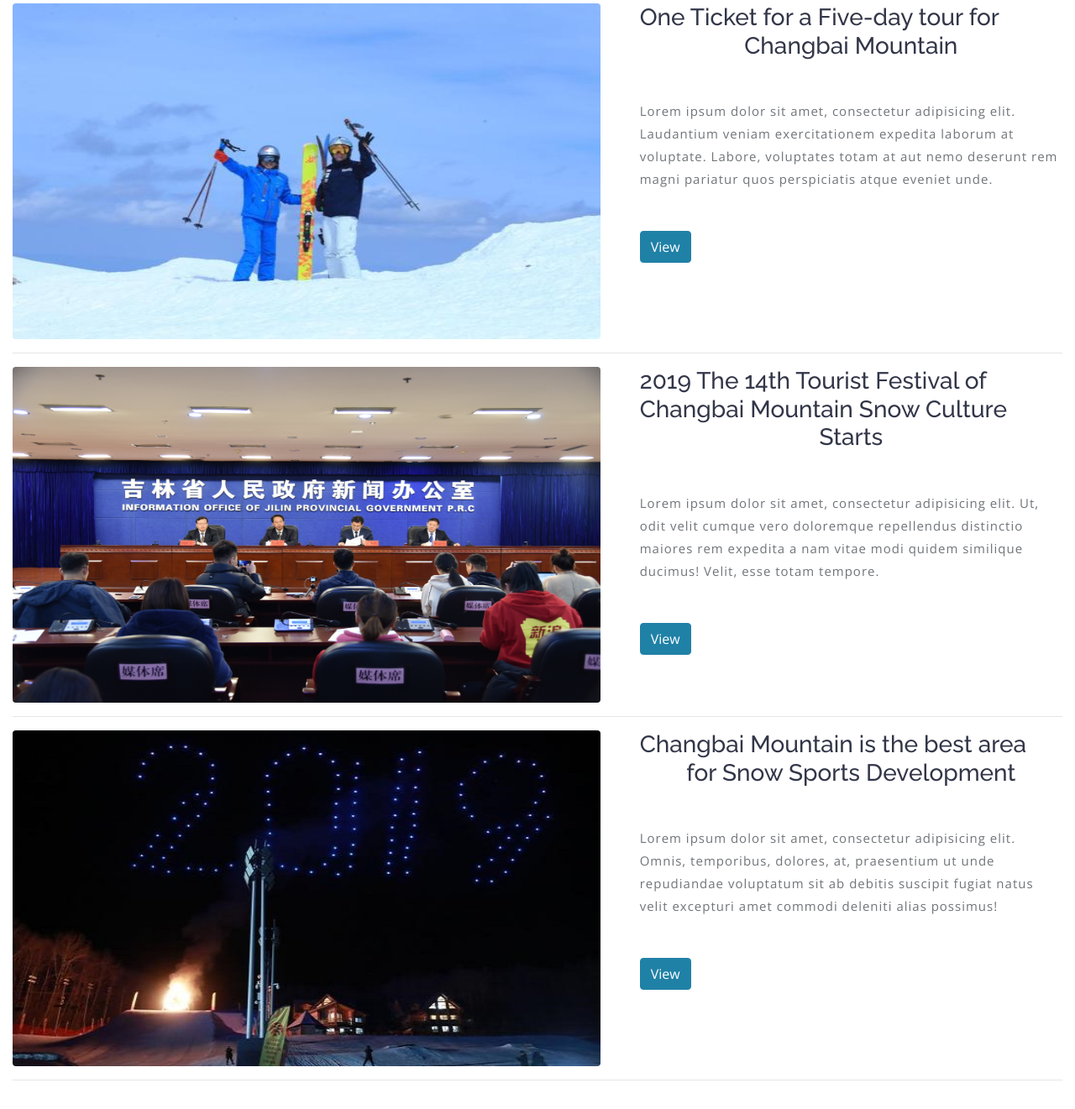
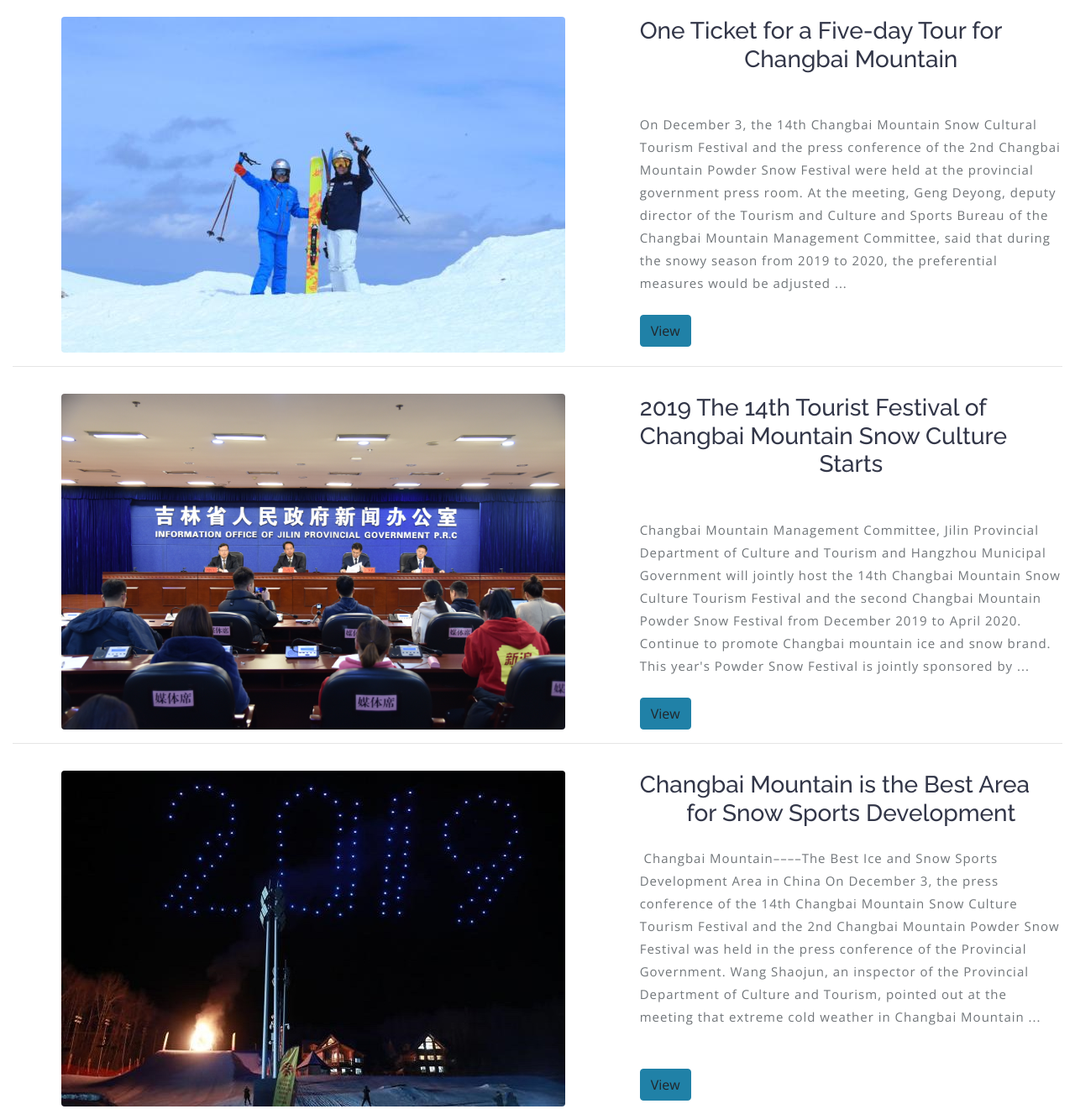
Before and after one commit to CATatPKU/transTech19FallContest_iTravel, a plain HTML site: page news.html in a window 1280 px wide. Shown: the part 749-2070 px from the top of the page at 84% size. Drawn offline with nearby package versions, Linux system fonts and the light colour scheme.

Commit message:
update news.html translation

```diff
--- a/news.html
+++ b/news.html
@@ -90,21 +90,19 @@
     <!-- Page Heading/Breadcrumbs -->
     <!-- News 1 -->
     <div class="row">
-      <div class="col-md-7">
-        <a href="#">
-          <img class="rounded mb-3 mb-md-0" src="images/news1.jpg" alt=""width="700px" height="400px">
+      <div class="col-md-7 text-center mt-3">
+        <a>
+          <img class="rounded mb-3 mb-md-0" src="images/news1.jpg" alt="" width="600px" height="400px">
         </a>
       </div>
       <div class="col-md-5">
-        <h3>One Ticket for a Five-day tour for Changbai Mountain</h3>
+        <h3 class="mt-3">One Ticket for a Five-day Tour for Changbai Mountain</h3>
 		<br>
 		<br>
-		<p>Lorem ipsum dolor sit amet, consectetur adipisicing elit. Laudantium veniam exercitationem expedita laborum at voluptate. Labore, voluptates totam at aut nemo deserunt rem magni pariatur quos perspiciatis atque eveniet unde.</p>
+		<p>On December 3, the 14th Changbai Mountain Snow Cultural Tourism Festival and the press conference of the 2nd Changbai Mountain Powder Snow Festival were held at the provincial government press room. At the meeting, Geng Deyong, deputy director of the Tourism and Culture and Sports Bureau of the Changbai Mountain Management Committee, said that during the snowy season from 2019 to 2020, the preferential measures would be adjusted ...</p>
 		<br>
-		<br>
-		<a class="btn btn-primary" href="#">View
-          <span class="glyphicon glyphicon-chevron-right"></span>
-        </a>
+
+		<a class="btn btn-primary">View</a>
       </div>
     </div>
     <!-- /.row -->
@@ -113,21 +111,18 @@
 
     <!-- News Two -->
     <div class="row">
-      <div class="col-md-7">
-        <a href="#">
-          <img class=" rounded mb-3 mb-md-0" src="images/news2.jpg" alt="" width="700px" height="400px">
+      <div class="col-md-7 text-center mt-3">
+        <a>
+          <img class=" rounded mb-3 mb-md-0" src="images/news2.jpg" alt="" width="600px" height="400px">
         </a>
       </div>
       <div class="col-md-5">
-		<h3>2019 The 14th Tourist Festival of Changbai Mountain Snow Culture Starts</h3>
+		<h3 class="mt-3">2019 The 14th Tourist Festival of Changbai Mountain Snow Culture Starts</h3>
 		<br>
 		<br>
-        <p>Lorem ipsum dolor sit amet, consectetur adipisicing elit. Ut, odit velit cumque vero doloremque repellendus distinctio maiores rem expedita a nam vitae modi quidem similique ducimus! Velit, esse totam tempore.</p>
+        <p>Changbai Mountain Management Committee, Jilin Provincial Department of Culture and Tourism and Hangzhou Municipal Government will jointly host the 14th Changbai Mountain Snow Culture Tourism Festival and the second Changbai Mountain Powder Snow Festival from December 2019 to April 2020. Continue to promote Changbai mountain ice and snow brand. This year's Powder Snow Festival is jointly sponsored by ...</p>
 		<br>
-		<br>
-		<a class="btn btn-primary" href="#">View
-          <span class="glyphicon glyphicon-chevron-right"></span>
-        </a>
+		<a class="btn btn-primary">View</a>
       </div>
     </div>
     <!-- /.row -->
@@ -136,21 +131,19 @@
 
     <!-- News3 Three -->
     <div class="row">
-      <div class="col-md-7">
-        <a href="#">
-          <img class="rounded mb-3 mb-md-0" src="images/news3.jpg" alt="" width="700px" height="400px">
+      <div class="col-md-7 text-center mt-3">
+        <a>
+          <img class="rounded mb-3 mb-md-0" src="images/news3.jpg" alt="" width="600px" height="400px">
         </a>
       </div>
       <div class="col-md-5">
-		<h3>Changbai Mountain is the best area for Snow Sports Development</h3>
+		<h3 class="mt-3">Changbai Mountain is the Best Area for Snow Sports Development</h3>
+		<br>
+        <p> Changbai Mountain––––The Best Ice and Snow Sports Development Area in China
+			On December 3, the press conference of the 14th Changbai Mountain Snow Culture Tourism Festival and the 2nd Changbai Mountain Powder Snow Festival was held in the press conference of the Provincial Government. Wang Shaojun, an inspector of the Provincial Department of Culture and Tourism, pointed out at the meeting that extreme cold weather in Changbai Mountain ...</p>
 		<br>
 		<br>
-        <p>Lorem ipsum dolor sit amet, consectetur adipisicing elit. Omnis, temporibus, dolores, at, praesentium ut unde repudiandae voluptatum sit ab debitis suscipit fugiat natus velit excepturi amet commodi deleniti alias possimus!</p>
-		<br>
-		<br>
-		<a class="btn btn-primary" href="#">View
-          <span class="glyphicon glyphicon-chevron-right"></span>
-        </a>
+		<a class="btn btn-primary">View</a>
       </div>
     </div>
     <!-- /.row -->
@@ -167,7 +160,7 @@
 					</div>
 				</a>
 				<div class="package-info">
-					<p>One Ticket for a Five-day tour for Changbai Mountain</p>
+					<p>One Ticket for a Five-day Tour for Changbai Mountain</p>
 				</div>
 			</div>
 			<div class="news col-lg-4 col-sm-6">
@@ -187,7 +180,7 @@
 						</div>
 					</a>
 					<div class="package-info">
-						<p>Changbai Mountain is the best area for Snow Sports Development</p>
+						<p>Changbai Mountain is the Best Area for Snow Sports Development</p>
 					</div>
 				</div>
 			</div>
```
Also changed, not shown: css/bootstrap.css.
